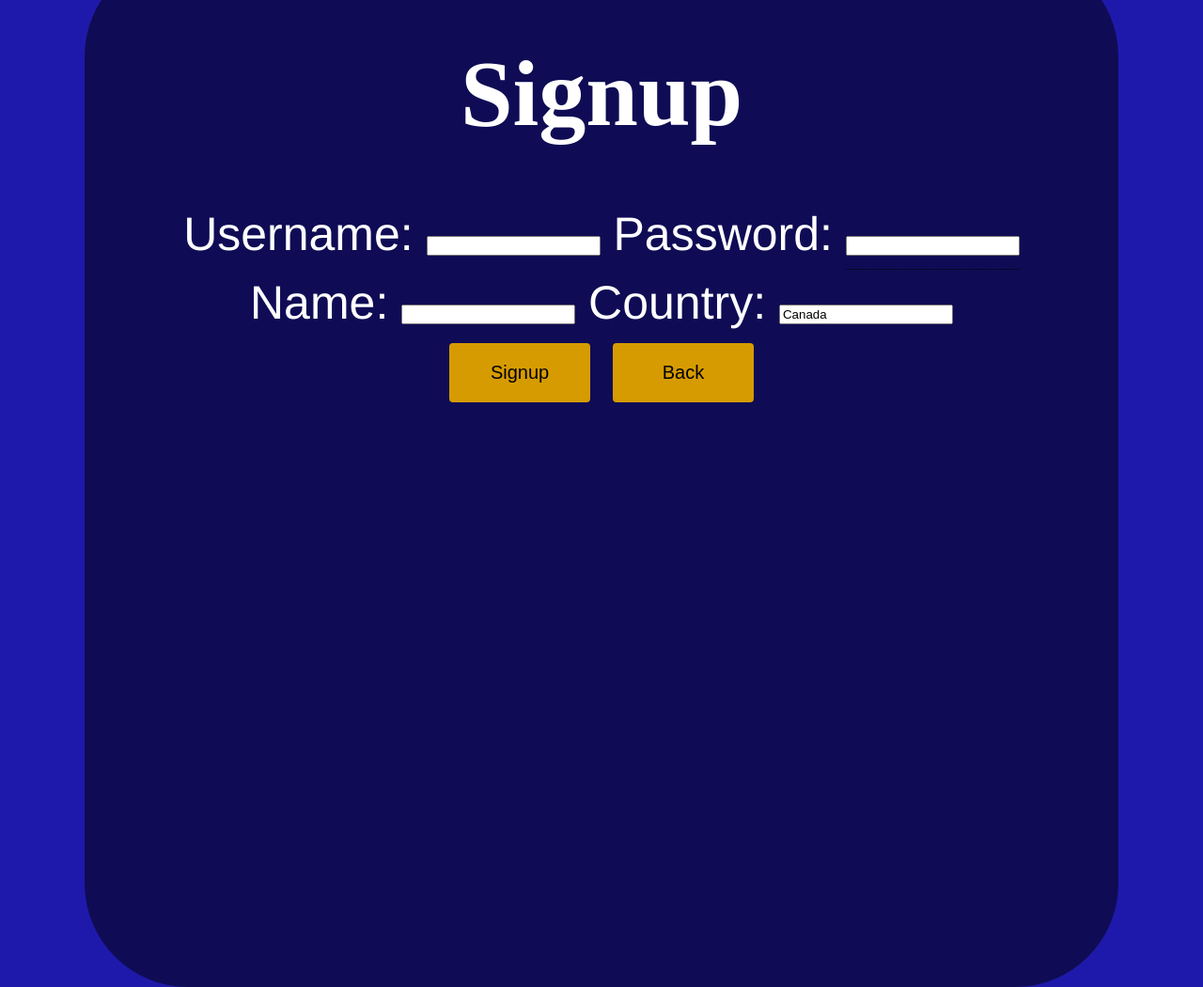
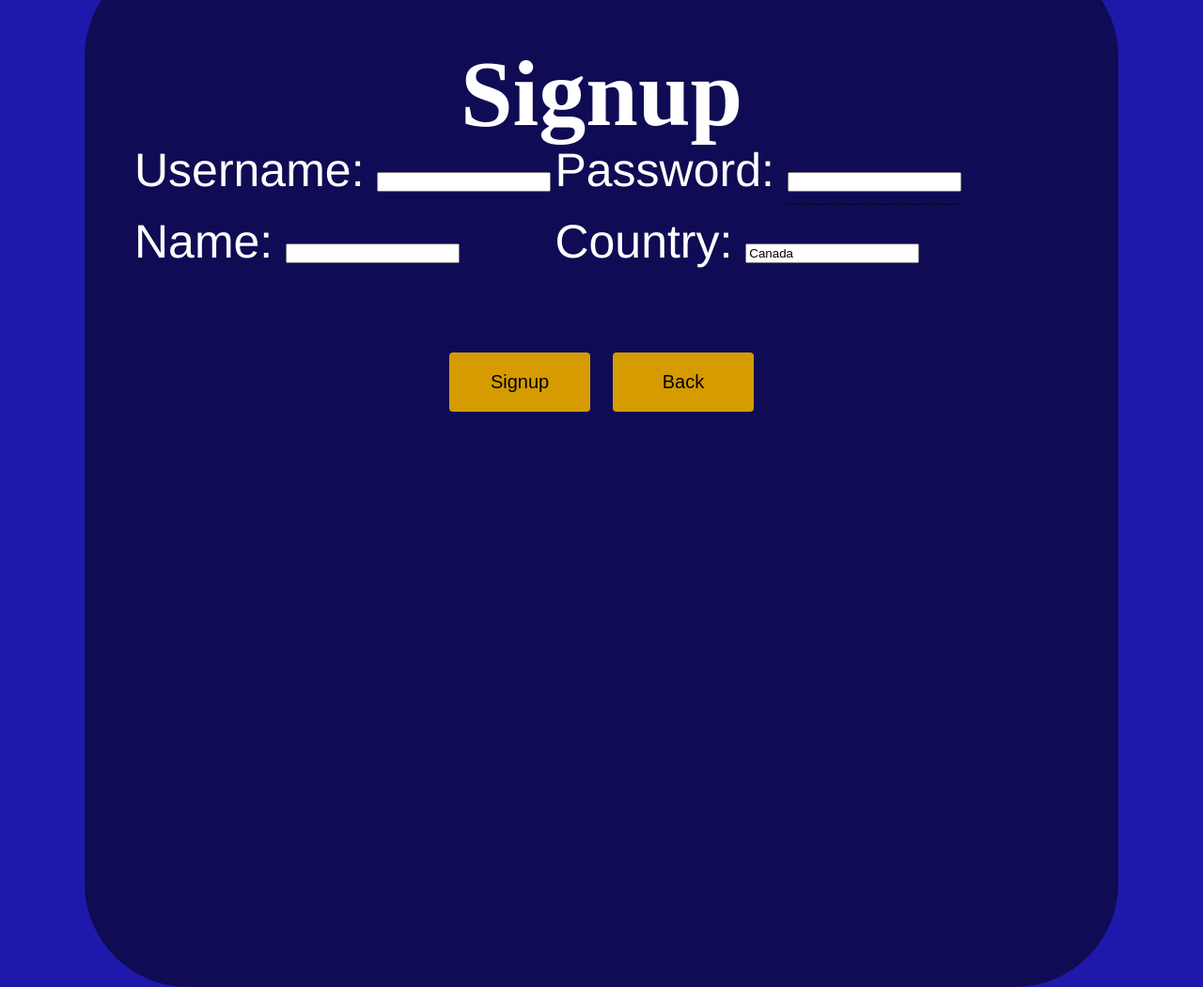
Before and after one commit to malinpho/jeoparty, a PHP site: page /signup.html in a window 1280 px wide; the page is wider, and only the part inside the window is pictured. Shown: that part at 94% size. Run offline with PHP 8.4, Linux system fonts and the light colour scheme.

Commit message:
Formatting
for signup

```diff
--- a/signup.css
+++ b/signup.css
@@ -88,3 +88,8 @@ body {
 .passwordToolTip:hover .passwordToolTipText {
 	visibility: visible;
 }
+
+.signupFormTable {
+	text-align: left;
+
+}
--- a/signup.html
+++ b/signup.html
@@ -19,18 +19,44 @@
 		<div class="leaderboard">
 
 			<form class = "signupForm" >
-				<br><br><br>
+				<br><br>
+				<table class="signupFormTable">
+					<tr>
+						<td>
+
 								<label for="username">Username:</label>
+
 								<input type="text" id="username" name="username" required>
+
+
+						</td>
+						<td>
 							<label for="password">Password:</label>
 							<div class="passwordToolTip">
 								<input type="password" id="password" name="password" required>
 								<span class="passwordToolTipText">Passwords must be between 6 and 20 characters, and contain at least one number.</span>
 							</div>
+						</td>
+
+					</tr>
+
+					<tr>
+						<td>
+
 								<label for="name">Name:</label>
 								<input type="text" id="name" name="name" required>
+
+						</td>
+						<td>
 							<label for="country">Country:</label>
 							<input type="text" id="country" name="country" value="Canada" required>
+						</td>
+					</tr>
+
+
+
+				</table>
+
 
 
 
```
Lines whose indentation alone changed are shown as unchanged.
